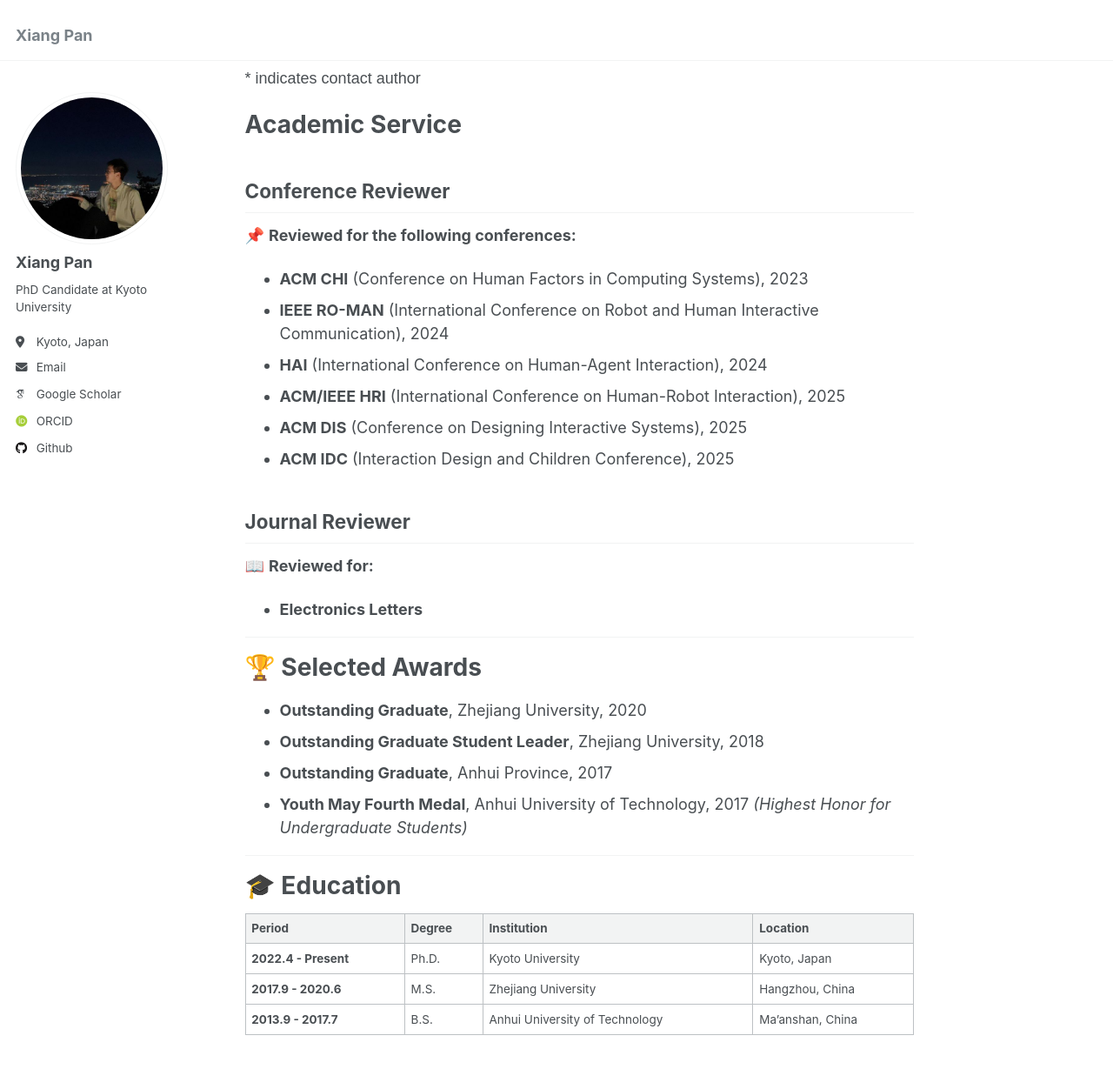
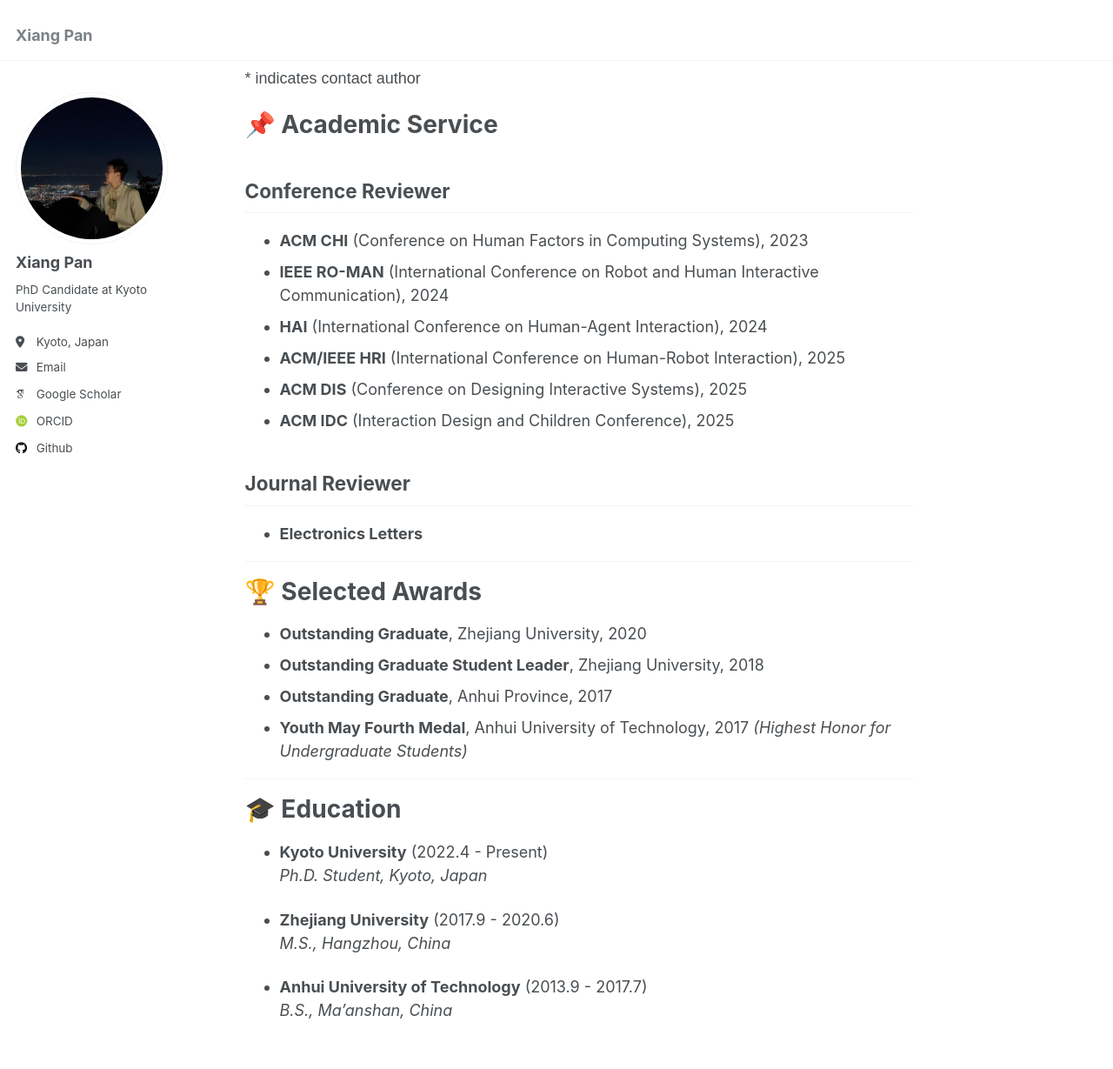
Before and after one commit to pan-xiang/pan-xiang.github.io, a Jekyll site: the page built from _pages/about.md, in a window 1280 px wide and 1400 px high, scrolled down 869 px. Shown: the top 1229 px of the window at 87% size. Built offline with Jekyll 4.4.1, drawn with Linux system fonts in a browser that asks for light colours; some web fonts are replaced; comment, search, counter and statistics services are not loaded; some of the changed text lies outside the part shown.

Commit message:
Update about.md

```diff
--- a/_pages/about.md
+++ b/_pages/about.md
@@ -11,7 +11,7 @@ redirect_from:
 I am a PhD candidate in the [gradudate school of Informatics](https://www.i.kyoto-u.ac.jp/en/) at [Kyoto University](https://www.kyoto-u.ac.jp/en), supported by the Japanese Government (MEXT) Scholarship. I conduct research in the [Human-Robot Interaction Lab](https://www.robot.soc.i.kyoto-u.ac.jp/en/) under the supervision of Prof. [Takayuki Kanda](https://scholar.google.com/citations?hl=en&user=BL9EACgAAAAJ). My research mainly focuses on human-robot interaction, and social robotics.
 
 
-# Selected Publications
+# 📚 Selected Publications
 <head>
   <meta charset="UTF-8">
   <meta name="viewport" content="width=device-width, initial-scale=1.0">
@@ -56,10 +56,9 @@ I am a PhD candidate in the [gradudate school of Informatics](https://www.i.kyot
 </div>
 
 
-# Academic Service
+# 📌 Academic Service
 
 ## Conference Reviewer
-📌 **Reviewed for the following conferences:**
 - **ACM CHI** (Conference on Human Factors in Computing Systems), 2023
 - **IEEE RO-MAN** (International Conference on Robot and Human Interactive Communication), 2024
 - **HAI** (International Conference on Human-Agent Interaction), 2024
@@ -68,7 +67,6 @@ I am a PhD candidate in the [gradudate school of Informatics](https://www.i.kyot
 - **ACM IDC** (Interaction Design and Children Conference), 2025
 
 ## Journal Reviewer
-📖 **Reviewed for:**
 - **Electronics Letters**
 
 ---
@@ -84,8 +82,11 @@ I am a PhD candidate in the [gradudate school of Informatics](https://www.i.kyot
 
 # 🎓 Education
 
-| Period           | Degree  | Institution                            | Location        |
-|-----------------|---------|----------------------------------------|----------------|
-| **2022.4 - Present** | Ph.D.    | Kyoto University                     | Kyoto, Japan   |
-| **2017.9 - 2020.6** | M.S.     | Zhejiang University                   | Hangzhou, China |
-| **2013.9 - 2017.7** | B.S.     | Anhui University of Technology        | Ma'anshan, China |
+- **Kyoto University** (2022.4 - Present)
+  *Ph.D. Student, Kyoto, Japan*
+
+- **Zhejiang University** (2017.9 - 2020.6)
+  *M.S., Hangzhou, China*
+
+- **Anhui University of Technology** (2013.9 - 2017.7)
+  *B.S., Ma’anshan, China*
```
